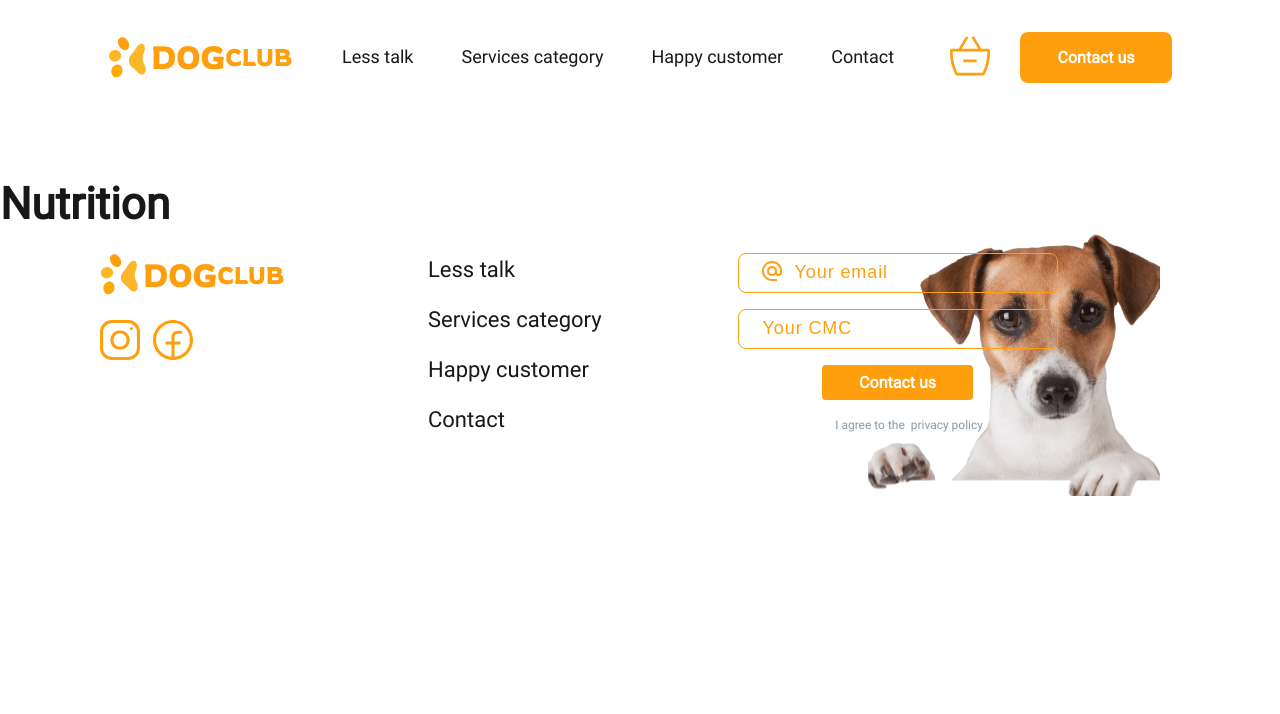
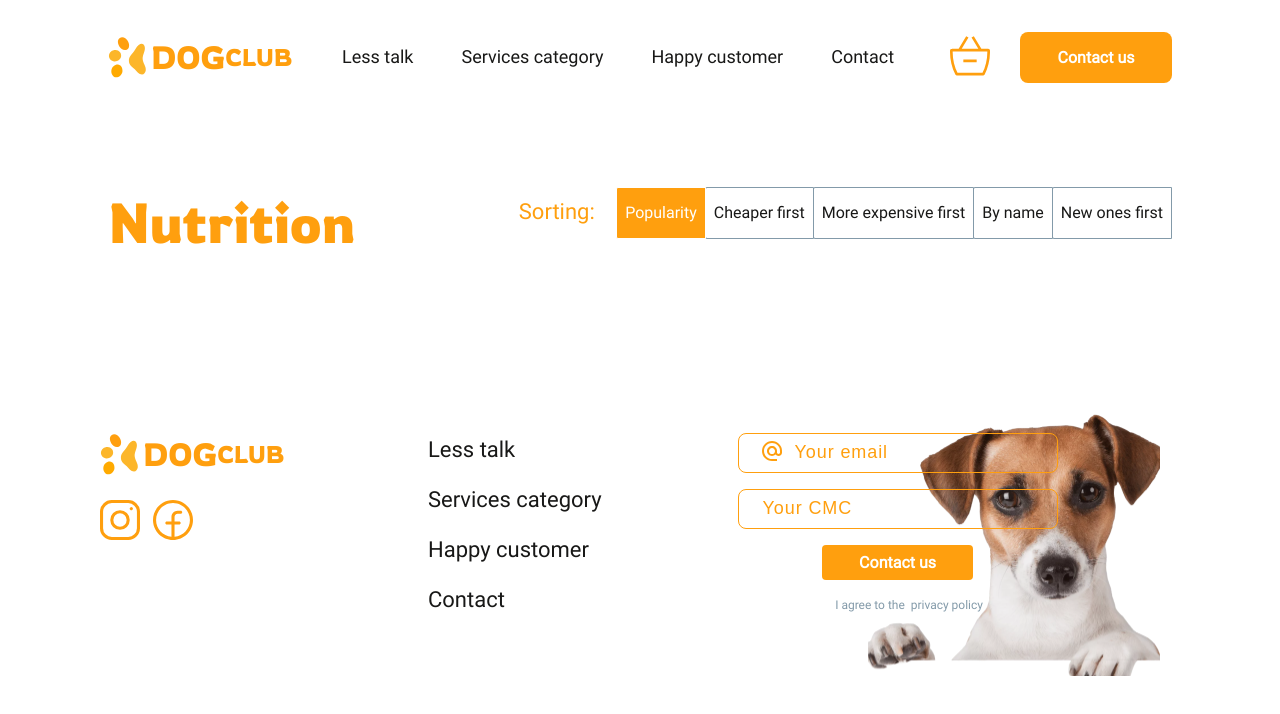
Before and after one commit to KLEugene/DogClub, a plain HTML site: page shop.html in a window 1280 px wide. Drawn offline with Linux system fonts and the light colour scheme.

Commit message:
created sorting section

```diff
--- /dev/null
+++ b/scss/components/_sorter.scss
@@ -0,0 +1,61 @@
+.sorting {
+  display: flex;
+  justify-content: space-between;
+}
+.sorting-title {
+  color: var(--dog-landing-3-s1);
+}
+.sorting-label {
+  display: inline-block;
+  color: var(--dog-landing-3-s1);
+  margin-right: 16px;
+}
+.bd-example::after {
+  display: block;
+  clear: both;
+  content: "";
+}
+
+.btn-group {
+  position: relative;
+  display: inline-flex;
+  vertical-align: middle;
+}
+
+.btn-check {
+  position: absolute;
+  clip: rect(0, 0, 0, 0);
+  pointer-events: none;
+}
+
+.btn-group > .btn {
+  position: relative;
+  flex: 1 1 auto;
+  border: 1px solid var(--dog-landing-3-c6);
+  border-radius: 2px 0 0 2px;
+  padding: 8px;
+  font-size: 16px;
+}
+
+.btn-group > .btn-check:checked + .btn,
+.btn-group > .btn-check:focus + .btn,
+.btn-group > .btn.active,
+.btn-group > .btn:active,
+.btn-group > .btn:focus,
+.btn-group > .btn:hover {
+  z-index: 1;
+}
+
+.btn-check:checked + .btn,
+.btn.active,
+.btn:first-child:active,
+:not(.btn-check) + .btn:active {
+  color: white;
+  background-color: var(--dog-landing-3-s1);
+  border-color: inherit;
+}
+
+.btn-group > .btn-group:not(:first-child),
+.btn-group > :not(.btn-check:first-child) + .btn {
+  margin-left: calc(1px * -1);
+}
--- a/scss/main.scss
+++ b/scss/main.scss
@@ -11,6 +11,7 @@
 @import './components/button';
 @import './components/navigation';
 @import './components/social-button';
+@import './components/sorter';
 @import './layout/header';
 @import './layout/hero';
 @import './layout/footer';
--- a/shop.html
+++ b/shop.html
@@ -42,13 +42,73 @@
       </div>
     </header>
     <main>
-        <h1>Nutrition</h1>
+      <section class="sorting container section">
+        <h1 class="title sorting-title">Nutrition</h1>
         <div class="sorter">
+          <label class="sorting-label">Sorting: </label>
+          <div
+            class="btn-group"
+            role="group"
+            aria-label="Basic radio toggle button group"
+          >
+            <input
+              type="radio"
+              class="btn-check"
+              name="btnradio"
+              id="btnradio1"
+              autocomplete="off"
+              checked
+            />
+            <label class="btn btn-outline-primary" for="btnradio1"
+              >Popularity</label
+            >
 
+            <input
+              type="radio"
+              class="btn-check"
+              name="btnradio"
+              id="btnradio2"
+              autocomplete="off"
+            />
+            <label class="btn btn-outline-primary" for="btnradio2"
+              >Cheaper first</label
+            >
+
+            <input
+              type="radio"
+              class="btn-check"
+              name="btnradio"
+              id="btnradio3"
+              autocomplete="off"
+            />
+            <label class="btn btn-outline-primary" for="btnradio3"
+              >More expensive first</label
+            >
+            <input
+              type="radio"
+              class="btn-check"
+              name="btnradio"
+              id="btnradio4"
+              autocomplete="off"
+            />
+            <label class="btn btn-outline-primary" for="btnradio4"
+              >By name</label
+            >
+
+            <input
+              type="radio"
+              class="btn-check"
+              name="btnradio"
+              id="btnradio5"
+              autocomplete="off"
+            />
+            <label class="btn btn-outline-primary" for="btnradio5"
+              >New ones first</label
+            >
+          </div>
         </div>
-        <div class="products">
-
-        </div>
+      </section>
+      <div class="products"></div>
     </main>
     <footer class="footer">
       <div class="footer__container">
@@ -70,8 +130,12 @@
 
         <ul class="footer__menu">
           <li><a href="/#preview" class="footer__link">Less talk</a></li>
-          <li><a href="/#services" class="footer__link">Services category</a></li>
-          <li><a href="/#happy-customers" class="footer__link">Happy customer</a></li>
+          <li>
+            <a href="/#services" class="footer__link">Services category</a>
+          </li>
+          <li>
+            <a href="/#happy-customers" class="footer__link">Happy customer</a>
+          </li>
           <li><a href="/#contact-us" class="footer__link">Contact</a></li>
         </ul>
 
```
Also changed, not shown: css/main.css, 1 other file.
